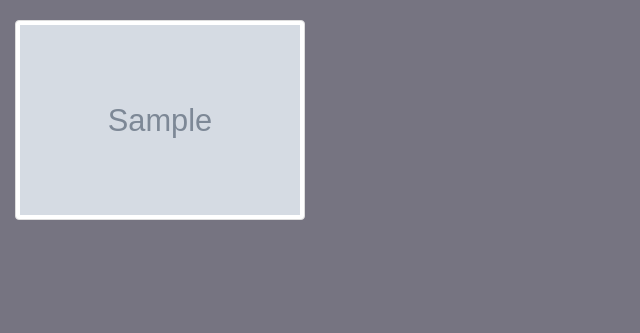
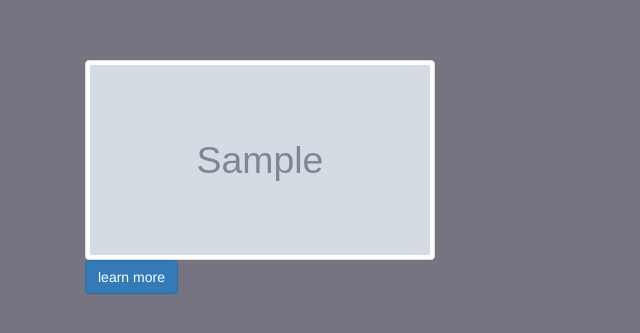
Before and after one commit to josphat-mwangi/Django1, a Django app: page / in a window 1280 px wide. Shown: the part 52-385 px from the top of the page, without its empty margins (0-640 px from the left). Run offline with Django 3.2, Linux system fonts and the light colour scheme; tables that the repository leaves empty hold one stand-in row (values such as "Sample post"); grey boxes marked "Sample" are stand-in pictures; some libraries are stand-ins or nearby versions.

Commit message:
add loction.html

```diff
--- a/photos/admin.py
+++ b/photos/admin.py
@@ -1,10 +1,10 @@
 from django.contrib import admin
-from .models import Image,Location,category
+from .models import Image,Location,Category
 # Register your models here.
 
 class ImageAdmin(admin.ModelAdmin):
     filter_horizontal =('category',)
 
 admin.site.register(Location)
-admin.site.register(Image)
-admin.site.register(category)
+admin.site.register(Image,ImageAdmin)
+admin.site.register(Category)
--- a/photos/models.py
+++ b/photos/models.py
@@ -7,7 +7,7 @@ class Location(models.Model):
     def __str__(self):
         return self.name
 
-class category(models.Model):
+class Category(models.Model):
     name=models.CharField(max_length=200)
 
     def __str__(self):
@@ -17,7 +17,7 @@ class Image(models.Model):
     image_name=models.CharField(max_length=100)
     image_description=models.TextField()
     location=models.ForeignKey('Location',on_delete=models.CASCADE)
-    category=models.ManyToManyField(category)
+    category=models.ManyToManyField(Category)
     image = models.ImageField(upload_to = 'images/', blank=True)
     pub_date = models.DateTimeField(auto_now_add=True)
 
@@ -30,6 +30,11 @@ class Image(models.Model):
     def search_by_category(cls, search_term):
         display = cls.objects.filter(category__name__icontains=search_term)
         return display
+    @classmethod
+    def filter_by_location(cls):
+        display = cls.objects.filter(
+            location__name__icontains='Silicon Valley')
+        return display
 
     def __str__(self):
         return self.image_name
--- a/photos/templates/all-photos/photo.html
+++ b/photos/templates/all-photos/photo.html
@@ -7,13 +7,15 @@
       color: black;
   }
 </style>
-<div class="container-fluid" style="color: brown;">
-    <div class="row">
+<div class="container" style="color: brown;margin-top:60px;">
+    <div class="row center-block">
+
         {% for photo in photos %}
-        <div class="col-md-3 col-sm-3 col-xs-3">
+        <div class="col-md-4 col-md-4 col-md-4">
             <img src="{{photo.image.url}}" class="img-responsive img-fluid img-thumbnail"
                 style="width: 100%;height:200px" data-toggle="modal" data-target="#{{ photo.id }}"
                 data-backdrop="false">
+                <a href="/image/{{photo.id}} " class="btn btn-primary">learn more</a>
         </div>
         <!-- Modal -->
         <div class="modal fade right" id="{{ photo.id }}" tabindex="-1" role="dialog" aria-labelledby="myModalLabel"
@@ -30,7 +32,7 @@
                         <img class="card-img-top img-responsive" id="img{{image.id}}" src="{{photo.image.url}}"
                             alt="Card image cap">
                         <p class="card-text photo ">Photo description : {{photo.image_description}}.</p>
-                        <p class="card-text shot">Taken in: {{photo.location}}</p>
+                        <p class="card-text shot">Taken in: {{photo.location.name}}</p>
                         <p class="card-text cate">Category: {{photo.category.name}}</p>
                         <div class="modal-footer">
                             <button type="button" class="btn btn-secondary" data-dismiss="modal">Close</button>
--- a/photos/templates/navbar.html
+++ b/photos/templates/navbar.html
@@ -5,6 +5,7 @@
 
     <meta charset="utf-8">
     <meta name="viewport" content="width=device-width, initial-scale=1">
+    <link rel="stylesheet" href="https://use.fontawesome.com/releases/v5.3.1/css/all.css" integrity="sha384-mzrmE5qonljUremFsqc01SB46JvROS7bZs3IO2EmfFsd15uHvIt+Y8vEf7N7fWAU" crossorigin="anonymous">
 </head>
 
 <body>
```
Also changed, not shown: photos/templates/all-photos/item.html (+8 -5 lines), photos/templates/all-photos/location.html (+24 -0 lines), media/images/images_2.jpeg (added), media/images/pexels-photo-93632.jpg (added).
